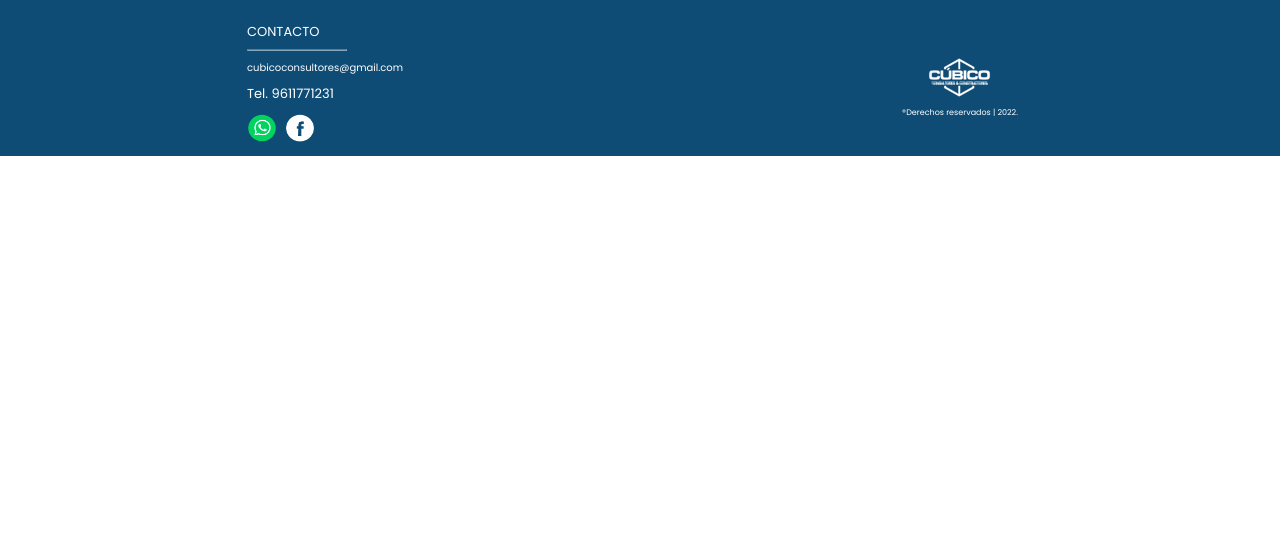
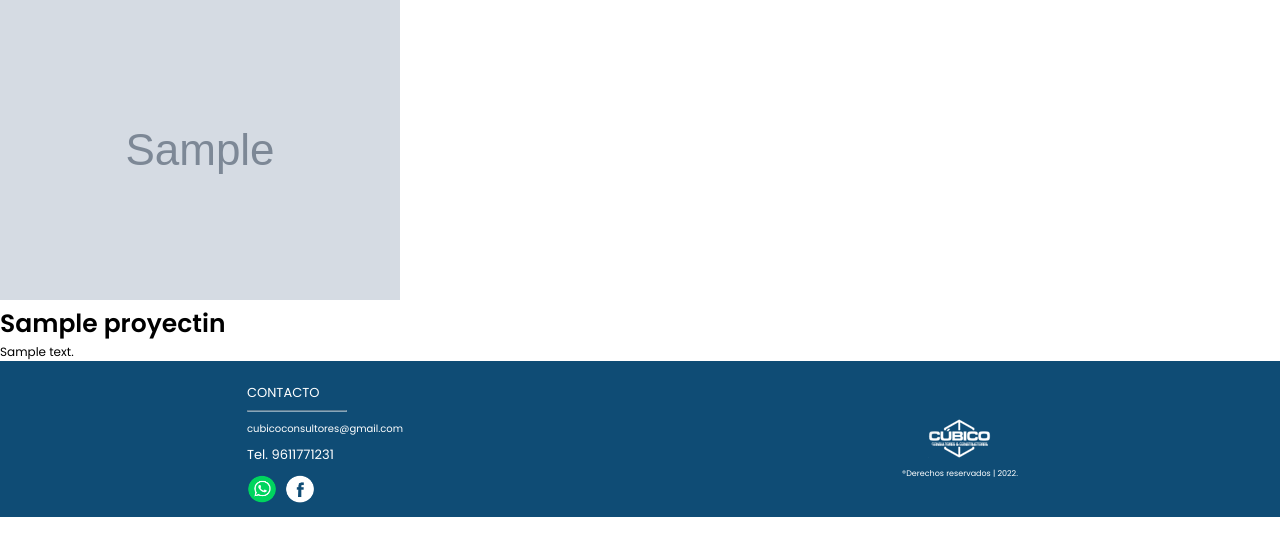
Before and after one commit to SamPonetime/cubicocontrolgaleria, a Django app: template cubicoproject/cubicoprojectapp/templates/cubicoprojectapp/projects.html in a window 1280 px wide. Shown: the part 84-640 px from the top of the page. Run offline with Django 4.2, Linux system fonts and the light colour scheme; the template is opened without the code that fills it: most values are stand-ins (such as "Sample title", 1, 10 or a date in 2020); grey boxes marked "Sample" are stand-in pictures.

Commit message:
Ya se pueden insertar imagenes al html

```diff
--- a/cubicoproject/cubicoprojectapp/templates/cubicoprojectapp/projects.html
+++ b/cubicoproject/cubicoprojectapp/templates/cubicoprojectapp/projects.html
@@ -6,8 +6,14 @@
 
    <main>
 
+    {% for proyectin in proyectos%}
+
+    <p><img src="{{proyectin.imagen.url}}"></p>
+    <h1>{{proyectin.nombre}}</h1>
+    <p>{{proyectin.descripcion}}</p>
 
 
+    {% endfor%}
    </main>
 
 
--- a/cubicoproject/cubicoprojectapp/views.py
+++ b/cubicoproject/cubicoprojectapp/views.py
@@ -1,5 +1,5 @@
 from django.shortcuts import render
-
+from cubicoprojectapp.models import galeria_proyectos
 
 
 # Create your views here.
@@ -20,4 +20,5 @@ def contacto(request): #tercera vista
 
 
 def projects(request):
-    return render(request,"cubicoprojectapp/projects.html") #faltaría un tercer argumento con el contexto(diccionario)
+    proyectos=galeria_proyectos.objects.all() #imporatar todos los registros de galeria_proyectos
+    return render(request,"cubicoprojectapp/projects.html", {"proyectos":proyectos}) #faltaría un tercer argumento con el contexto(diccionario)
```
Also changed, not shown: cubicoproject/media/0dafa124bc886ab029fe5899f02298c7.jpg (added), cubicoproject/media/849px-Scarlet_Violet_Iono.png (added), cubicoproject/media/Hafb4499ed5f448d0902105d5172b20b1w.webp (added), cubicoproject/media/koraidon.png (deleted).
